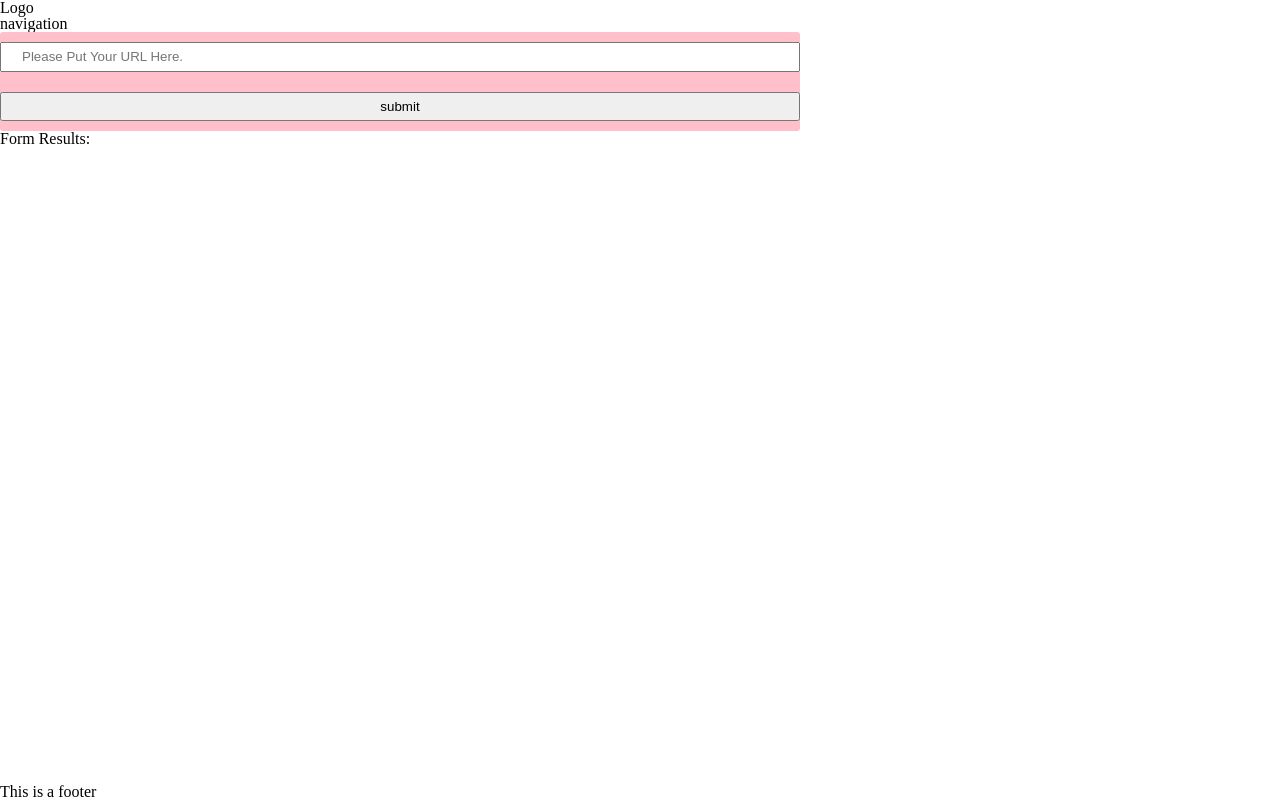
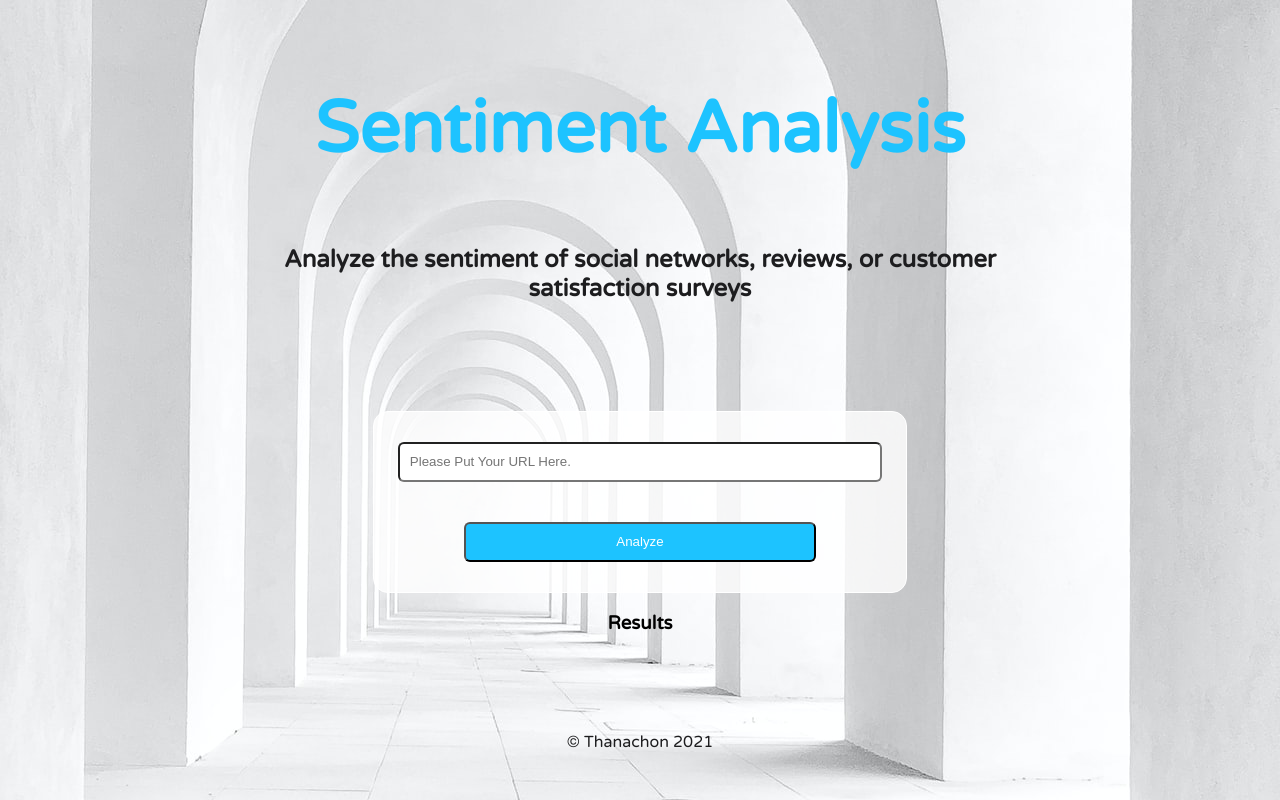
Before and after one commit to thasup/My-Evaluate-News-NLP, a website built with webpack: page src/client/views/index.html in a window 1280 px wide. Built offline with nearby package versions, Linux system fonts and the light colour scheme.

Commit message:
Change Styles

```diff
--- a/src/client/styles/base.scss
+++ b/src/client/styles/base.scss
@@ -1,14 +1,35 @@
+$font-stack-1: 'Varela Round', 'sans-serif';
+$font-stack-2: 'PT Sans', 'sans-serif';
+$pure-black: #1d1d1f;
+$pure-white: #fff;
+$main-theme-color: #1dc3ff;
+$sub-theme-color: rgba(201, 201, 201, 0.589);
+$shadow: 2px 2px 3px rgb(56, 56, 56);
+
+html {
+    background-image: url(../img/robin-schreiner-7y4858E8PfA-unsplash.jpg);
+    background-position: center;
+    background-repeat: no-repeat;
+    background-size: auto;
+    background-attachment: fixed;
+}
+
 body {
-    display: flex;
-    flex-direction: column;
-    min-height: 100vh;
+    font-family: $font-stack-1;
+    min-height: 95vh;
+    display: grid;
+    grid-template-rows: 0.5fr auto 0.25fr;
+    align-items: center;
+}
+
+header {
+    grid-area: 1/1/2/1;
 }
 
 main {
-    flex: 2;
+    grid-area: 2/1/3/1;
 }
 
-section {
-    max-width: 800px;
-    margin: 50px auto;
+footer {
+    grid-area: 3/1/4/1;
 }
--- a/src/client/styles/footer.scss
+++ b/src/client/styles/footer.scss
@@ -0,0 +1,15 @@
+$font-stack-1: 'Varela Round', 'sans-serif';
+$font-stack-2: 'PT Sans', 'sans-serif';
+$my-black: #1d1d1f;
+$my-white: #fff;
+$my-grey: #d6d6d6;
+$main-theme-color: #1dc3ff;
+$sub-theme-color: #77dbff;
+$shadow: 2px 2px 3px rgb(56, 56, 56);
+
+footer {
+    color: $my-black;
+    display: flex;
+    justify-content: center;
+    align-items: flex-end;
+}
--- a/src/client/styles/form.scss
+++ b/src/client/styles/form.scss
@@ -1,13 +1,58 @@
+$font-stack-1: 'Varela Round', 'sans-serif';
+$font-stack-2: 'PT Sans', 'sans-serif';
+$my-black: #1d1d1f;
+$my-white: #fff;
+$my-grey: #d6d6d6;
+$main-theme-color: #1dc3ff;
+$sub-theme-color: #77dbff;
+$shadow: 2px 2px 3px rgb(56, 56, 56);
+
+main {
+    display: grid;
+    grid-template-rows: 1fr auto;
+}
+
 form {
-    border: 1px solid #545454;
+    grid-area: 1/1/2/2;
+    border: 1px solid $my-white;
     border-radius: 3px;
-    padding: 40px;
-    background-color: pink;
+    padding: 10px;
+    background-color: rgba(255, 255, 255, 0.80);
+    max-width: 800px;
+    margin: 0px auto;
+    display: flex;
+    flex-direction: column;
+    align-items: center;
+    border-radius: 15px;
 }
 
 input {
-    padding: 5px 20px;
-    width: 100%;
     line-height: 16px;
-    margin: 10px 0;
+    border-radius: 6px;
 }
+
+#name {
+    width: 90%;
+    padding: 10px 10px;
+    margin: 20px 20px;
+}
+
+#submit-btn {
+    padding: 10px 150px;
+    margin: 20px 80px;
+    background-color: $main-theme-color;
+    color: $my-white;
+
+    &:hover {
+        box-shadow: $shadow;
+        cursor: pointer;
+    }
+}
+
+.results {
+    grid-area: 2/1/3/2;
+    display: flex;
+    flex-direction: column;
+    align-items: center;
+
+}
--- a/src/client/styles/header.scss
+++ b/src/client/styles/header.scss
@@ -1,5 +1,31 @@
+$font-stack-1: 'Varela Round', 'sans-serif';
+$font-stack-2: 'PT Sans', 'sans-serif';
+$my-black: #1d1d1f;
+$my-white: #fff;
+$my-grey: #d6d6d6;
+$main-theme-color: #1dc3ff;
+$sub-theme-color: #77dbff;
+$shadow: 2px 2px 3px rgb(56, 56, 56);
+
 header {
     display: flex;
-    justify-content: space-between;
+    justify-content: center;
     padding: 10px 40px;
+    max-width: 800px;
+    margin: 20px auto 10px auto;
 }
+
+.head {
+    h1 {
+        text-align: center;
+        font-size: 4.5em;
+        color: $main-theme-color;
+        display: block;
+    }
+    h3 {
+        text-align: center;
+        font-size: 1.5em;
+        color: $my-black;
+        display: inline-block;
+    }
+}
--- a/src/client/styles/resets.scss
+++ b/src/client/styles/resets.scss
@@ -1,55 +1,55 @@
-/* http://meyerweb.com/eric/tools/css/reset/
-   v2.0 | 20110126
-   License: none (public domain)
-*/
+// /* http://meyerweb.com/eric/tools/css/reset/
+//    v2.0 | 20110126
+//    License: none (public domain)
+// */
 
-* {
-    box-sizing: border-box;
-}
+// * {
+//     box-sizing: border-box;
+// }
 
-html, body, div, span, applet, object, iframe,
-h1, h2, h3, h4, h5, h6, p, blockquote, pre,
-a, abbr, acronym, address, big, cite, code,
-del, dfn, em, img, ins, kbd, q, s, samp,
-small, strike, strong, sub, sup, tt, var,
-b, u, i, center,
-dl, dt, dd, ol, ul, li,
-fieldset, form, label, legend,
-table, caption, tbody, tfoot, thead, tr, th, td,
-article, aside, canvas, details, embed,
-figure, figcaption, footer, header, hgroup,
-menu, nav, output, ruby, section, summary,
-time, mark, audio, video {
-	margin: 0;
-	padding: 0;
-	border: 0;
-	font-size: 100%;
-	font: inherit;
-	vertical-align: baseline;
-}
-/* HTML5 display-role reset for older browsers */
-article, aside, details, figcaption, figure,
-footer, header, hgroup, menu, nav, section {
-	display: block;
-}
-body {
-	line-height: 1;
-}
-ol, ul {
-	list-style: none;
-}
-blockquote, q {
-	quotes: none;
-}
-blockquote:before, blockquote:after,
-q:before, q:after {
-	content: '';
-	content: none;
-}
-table {
-	border-collapse: collapse;
-	border-spacing: 0;
-}
-ul {
-    list-style-type: none;
-}
+// html, body, div, span, applet, object, iframe,
+// h1, h2, h3, h4, h5, h6, p, blockquote, pre,
+// a, abbr, acronym, address, big, cite, code,
+// del, dfn, em, img, ins, kbd, q, s, samp,
+// small, strike, strong, sub, sup, tt, var,
+// b, u, i, center,
+// dl, dt, dd, ol, ul, li,
+// fieldset, form, label, legend,
+// table, caption, tbody, tfoot, thead, tr, th, td,
+// article, aside, canvas, details, embed,
+// figure, figcaption, footer, header, hgroup,
+// menu, nav, output, ruby, section, summary,
+// time, mark, audio, video {
+// 	margin: 0;
+// 	padding: 0;
+// 	border: 0;
+// 	font-size: 100%;
+// 	font: inherit;
+// 	vertical-align: baseline;
+// }
+// /* HTML5 display-role reset for older browsers */
+// article, aside, details, figcaption, figure,
+// footer, header, hgroup, menu, nav, section {
+// 	display: block;
+// }
+// body {
+// 	line-height: 1;
+// }
+// ol, ul {
+// 	list-style: none;
+// }
+// blockquote, q {
+// 	quotes: none;
+// }
+// blockquote:before, blockquote:after,
+// q:before, q:after {
+// 	content: '';
+// 	content: none;
+// }
+// table {
+// 	border-collapse: collapse;
+// 	border-spacing: 0;
+// }
+// ul {
+//     list-style-type: none;
+// }
--- a/src/client/views/index.html
+++ b/src/client/views/index.html
@@ -2,41 +2,39 @@
 <html lang="en" dir="ltr">
     <head>
         <meta charset="utf-8">
-        <title>Test</title>
+        <meta http-equiv="X-UA-Compatible" content="IE=edge">
+        <meta name="viewport" content="width=device-width, initial-scale=1.0">
+        <link rel="preconnect" href="https://fonts.googleapis.com">
+        <link rel="preconnect" href="https://fonts.gstatic.com" crossorigin>
+        <link href="https://fonts.googleapis.com/css2?family=PT+Sans:ital,wght@0,400;0,700;1,400&family=Varela+Round&display=swap" rel="stylesheet">
+        <title>Sentiment Analysis</title>
     </head>
 
     <body>
-
         <header>
-            <div class="">
-                Logo
-            </div>
-            <div class="">
-                navigation
+            <div class="head">
+                <h1>Sentiment Analysis</h1>
+                <h3>Analyze the sentiment of social networks, reviews, or customer satisfaction surveys</h3>
             </div>
         </header>
 
         <main>
-            <section>
-                <form class="" onsubmit="return Client.handleURL(event)">
+            <form onsubmit="return Client.handleURL(event)">
                 <input id="name" type="text" name="input" value="" placeholder="Please Put Your URL Here.">
-                    <input type="submit" name="" value="submit" onclick="return Client.handleURL(event)" onsubmit="return Client.handleURL(event)">
+                <input id="submit-btn" type="submit" name="" value="Analyze" onclick="return Client.handleURL(event)" onsubmit="return Client.handleURL(event)">
             </form>
-            </section>
 
-            <section>
-                <h3>Form Results:</h3>
             <div class="results">
+                <h3>Results</h3>
                 <div id="agreement"></div>
                 <div id="subjectivity"></div>
                 <div id="irony"></div>
                 <div id="confidence"></div>
             </div>
-            </section>
         </main>
 
         <footer>
-            <p>This is a footer</p>
+            <p>&copy Thanachon 2021</p>
         </footer>
 
         <script>
```
Also changed, not shown: src/client/img/robin-schreiner-7y4858E8PfA-unsplash.jpg (added). Lines whose indentation alone changed are shown as unchanged.
